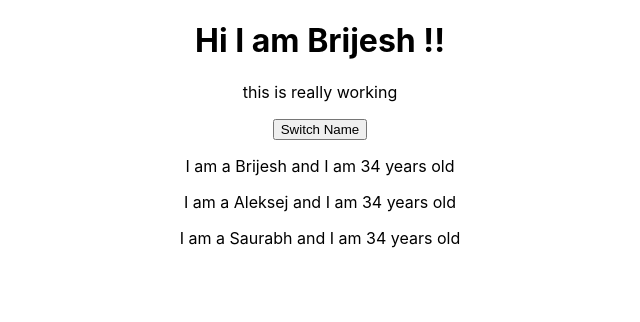
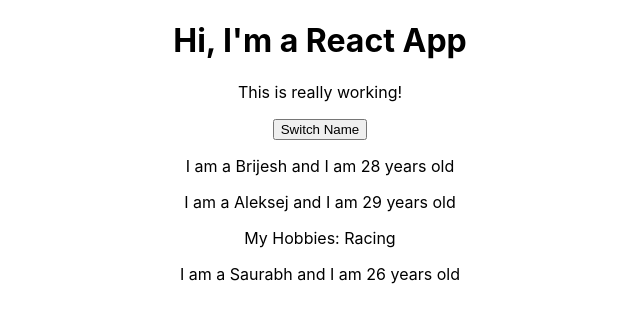
Before and after one commit to bchhabra/reactjs, a React (Create React App) app: page / in a window 1280 px wide. Shown: the top 322 px of the page, without its empty margins (320-960 px from the left). Built offline with nearby package versions, Linux system fonts and the light colour scheme.

Commit message:
revert to class style component.

```diff
--- a/src/App.js
+++ b/src/App.js
@@ -1,38 +1,53 @@
-import React, { useState } from 'react';
+import React, { Component } from 'react';
 import './App.css';
 import Person from './Person/Person';
 
+class App extends Component {
+  state = {
+    persons: [
+      { name: 'Brijesh', age: 28 },
+      { name: 'Aleksej', age: 29 },
+      { name: 'Saurabh', age: 26 }
+    ],
+    otherState: 'some other value'
+  };
 
-const App = props => {
-  const [ personsState, setPersonsState ] = useState({
+  switchNameHandler = () => {
+    // console.log('Was clicked!');
+    // DON'T DO THIS: this.state.persons[0].name = 'Maximilian';
+    this.setState({
       persons: [
-        { name: 'Brijesh', age: 34},
-        { name: 'Aleksej', age: 34},
-        { name: 'Saurabh', age: 34},
-      ],
-      someOtherValue : 'Some bull shit'
+        { name: 'Brijesh Chhabra', age: 28 },
+        { name: 'Aleksej', age: 29 },
+        { name: 'Saurabh', age: 27 }
+      ]
     });
-    const [otherState, setOtherState] = useState('Some other state');
-console.log(personsState, otherState)
- const switchNameHandler = () => {
-  setPersonsState({
-    persons: [
-      { name: 'Brijesh Chhabra', age: 34},
-      { name: 'Aleksej', age: 34},
-      { name: 'Saurabh', age: 38},
-    ]
-  });
-};
- return (
-  <div className="App">
-      <h1> Hi I am Brijesh !!</h1>
-      <p> this is really working</p>
-      <button onClick={switchNameHandler}> Switch Name</button>
-      <Person name={personsState.persons[0].name} age={personsState.persons[0].age}/>
-      <Person name={personsState.persons[1].name} age={personsState.persons[1].age}/>
-      <Person name={personsState.persons[2].name} age={personsState.persons[2].age}/>
-  </div> );
+  };
 
-};
+  render() {
+    return (
+      <div className="App">
+        <h1>Hi, I'm a React App</h1>
+        <p>This is really working!</p>
+        <button onClick={this.switchNameHandler}>Switch Name</button>
+        <Person
+          name={this.state.persons[0].name}
+          age={this.state.persons[0].age}
+        />
+        <Person
+          name={this.state.persons[1].name}
+          age={this.state.persons[1].age}
+        >
+          My Hobbies: Racing
+        </Person>
+        <Person
+          name={this.state.persons[2].name}
+          age={this.state.persons[2].age}
+        />
+      </div>
+    );
+    // return React.createElement('div', {className: 'App'}, React.createElement('h1', null, 'Does this work now?'));
+  }
+}
 
 export default App;
```
